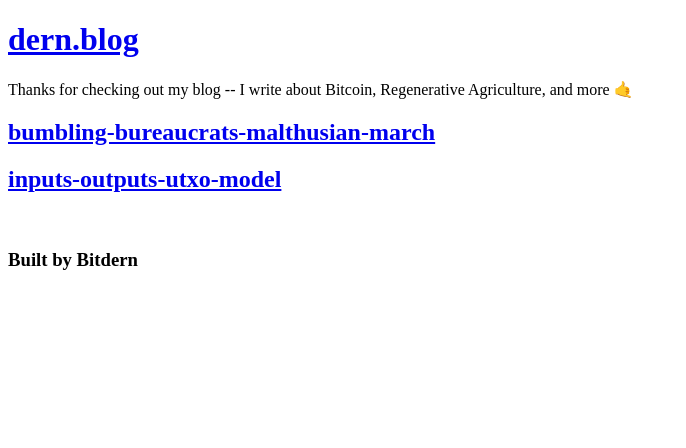
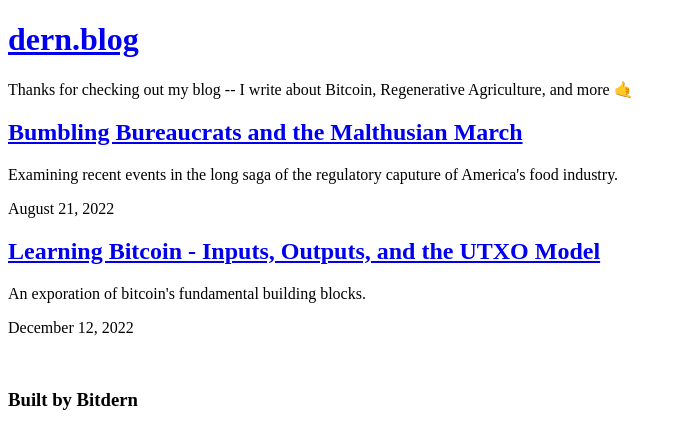
Before and after one commit to bitdern/dern-blog, a Next.js app: page / in a window 1280 px wide. Shown: the top 448 px of the page, without its empty margins (0-686 px from the left). Built offline with nearby package versions, Linux system fonts and the light colour scheme.

Commit message:
added dynamic functionality to the blog post rendering page

```diff
--- a/app/page.tsx
+++ b/app/page.tsx
@@ -1,21 +1,37 @@
 import fs from "fs";
 import Link from "next/link";
+import matter from "gray-matter";
+import { PostMetadata } from "compontents/PostMetadata";
 
-const getPostMetaData = () => {
+const getPostMetaData = (): PostMetadata[] => {
   const folder = "posts/";
   const files = fs.readdirSync(folder);
   const markdownPosts = files.filter((file) => file.endsWith(".md"));
-  const slugs = markdownPosts.map((file) => file.replace(".md", ""));
-  return slugs;
+
+  // get gray-matter data from each file
+  const posts = markdownPosts.map((fileName) => {
+    const fileContents = fs.readFileSync(`posts/${fileName}`, "utf-8");
+    const matterResult = matter(fileContents);
+    return {
+      title: matterResult.data.title,
+      date: matterResult.data.date,
+      description: matterResult.data.description,
+      slug: fileName.replace(".md", ""),
+    };
+  });
+
+  return posts;
 };
 
 const HomePage = () => {
   const postMetaData = getPostMetaData();
-  const postPreviews = postMetaData.map((slug) => (
+  const postPreviews = postMetaData.map((post) => (
     <div>
-      <Link href={`/posts/${slug}`}>
-        <h2>{slug}</h2>
+      <Link href={`/posts/${post.slug}`}>
+        <h2>{post.title}</h2>
       </Link>
+      <p>{post.description}</p>
+      <p>{post.date}</p>
     </div>
   ));
 
--- /dev/null
+++ b/compontents/PostMetadata.ts
@@ -0,0 +1,6 @@
+export interface PostMetadata {
+  title: string;
+  date: string;
+  description: string;
+  slug: string;
+}
--- a/package.json
+++ b/package.json
@@ -12,6 +12,7 @@
     "@types/node": "18.14.1",
     "@types/react": "18.0.28",
     "@types/react-dom": "18.0.11",
+    "gray-matter": "^4.0.3",
     "markdown-to-jsx": "^7.1.9",
     "next": "13.2.1",
     "react": "18.2.0",
--- a/posts/bumbling-bureaucrats-malthusian-march.md
+++ b/posts/bumbling-bureaucrats-malthusian-march.md
@@ -1,10 +1,8 @@
 ---
 title: Bumbling Bureaucrats and the Malthusian March
 description: "Examining recent events in the long saga of the regulatory caputure of America's food industry."
-date: August 21 2022
+date: August 21, 2022
 ---
-
-# Bumbling Bureaucrats and the Malthusian March
 
 America is blessed with abundant natural resources, arable crop land, in particular. So one might expect the average American to be healthy, vital, and happy – given the theoretical variety of quality agricultural products available to consumers. In reality, roughly 42% of Americans are obese, per data gathered during [2017-2018](https://www.cdc.gov/nchs/products/databriefs/db360.htm) by the CDC.
 
--- a/posts/inputs-outputs-utxo-model.md
+++ b/posts/inputs-outputs-utxo-model.md
@@ -1,10 +1,8 @@
 ---
-title: Learning Bitcoin: Inputs, Outputs, and the UTXO Model
+title: Learning Bitcoin - Inputs, Outputs, and the UTXO Model
 description: "An exporation of bitcoin's fundamental building blocks."
-date: December 12 2022
+date: December 12, 2022
 ---
-
-# Learning Bitcoin: Inputs, Outputs, and the UTXO Model
 
 Bitcoin is a global, permissionless, peer-to-peer network that allows users to construct transactions in order to send value anywhere on the planet. If one wishes to understand the bitcoin network, it is important to understand the individual ledger entries which make up blocks: transactions.
 
```
Also changed, not shown: app/posts/[slug]/page.tsx (+6 -4 lines), 1 other file (tests, documents, lock files or other folders).
